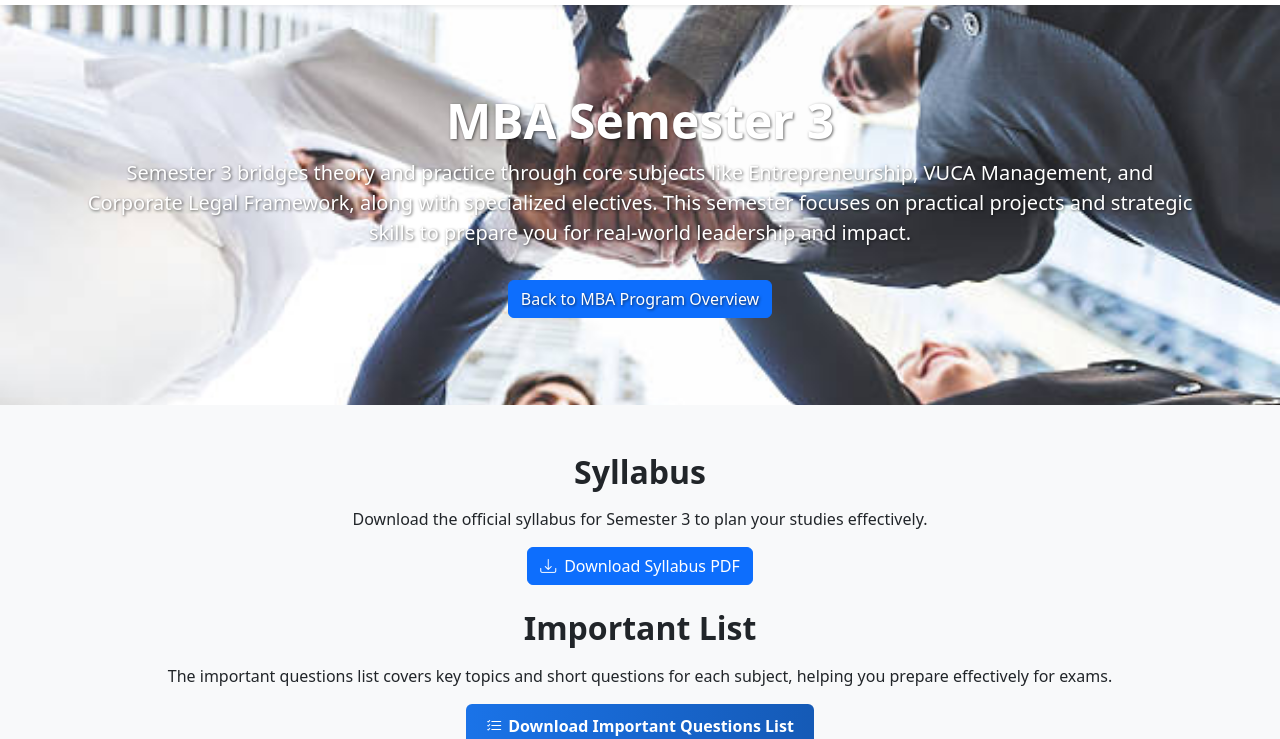
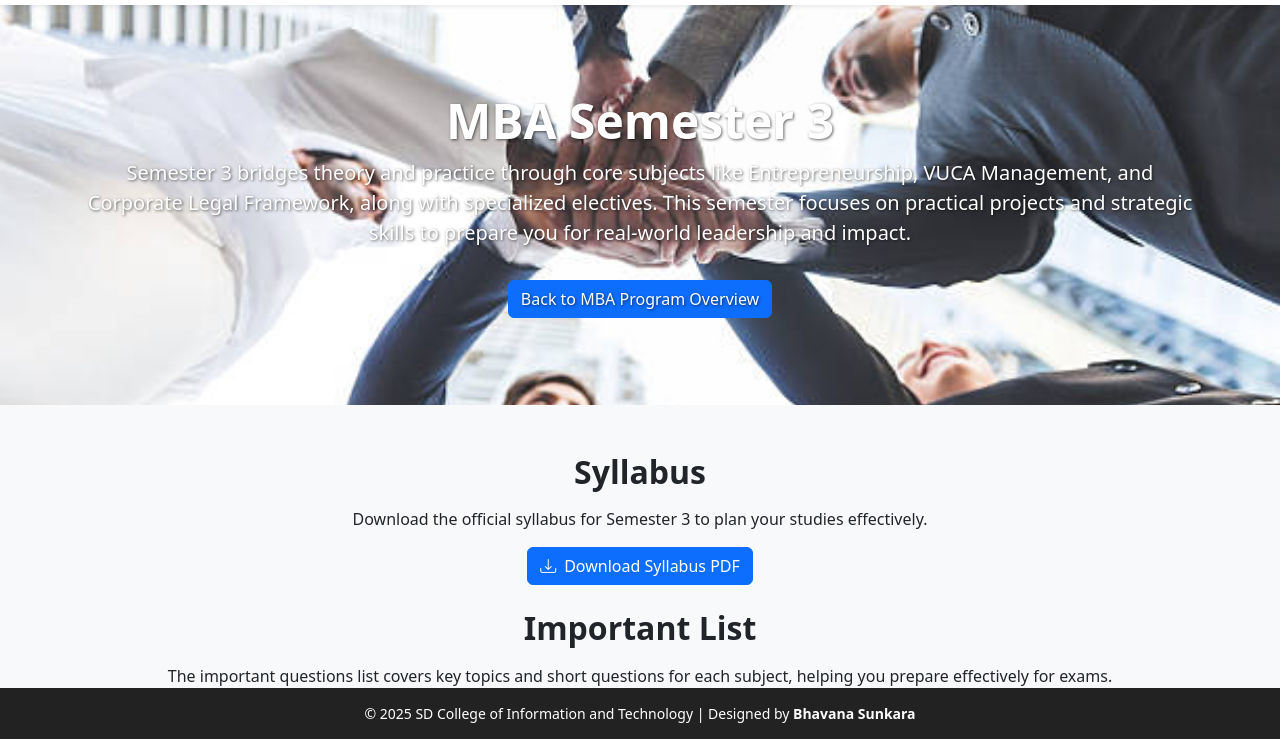
Before and after one commit to SunkaraBhavana3/mba3, a plain HTML site: page index.html in a window 1280 px wide. Shown: the part 61-800 px from the top of the page. Drawn offline with nearby package versions, Linux system fonts and the light colour scheme.

Commit message:
Update index.html

```diff
--- a/index.html
+++ b/index.html
@@ -3,6 +3,9 @@
 <head>
   <meta charset="UTF-8" />
   <meta name="viewport" content="width=device-width, initial-scale=1.0" />
+  <meta name="description" content="Official website of SD College of Information and Technology, providing information on courses, admissions, faculty, and student resources.">
+<meta name="keywords" content="Bhavana, Homepage, sd college of information, MBA 3 sem study material,MBA 3sem important list, AKNU mba 3 sem study material, AKNU mba 3 sem imp list,  AKNU, sd college">
+<meta name="author" content="Sunkara Bhavana">
   <title>MBA Semester 3</title>
   <link href="https://cdn.jsdelivr.net/npm/bootstrap@5.3.3/dist/css/bootstrap.min.css" rel="stylesheet" />
   <link href="https://cdn.jsdelivr.net/npm/bootstrap-icons/font/bootstrap-icons.css" rel="stylesheet" />
@@ -340,7 +343,9 @@
       <a href="#" class="text-dark"><i class="bi bi-linkedin"></i></a>
     </div>
   </footer>
-
+<footer style="position: fixed; bottom: 0; left: 0; width: 100%; background-color: #222; color: white; padding: 15px 0; text-align: center; font-size: 14px; z-index: 100;">
+  © 2025 SD College of Information and Technology | Designed by <strong>Bhavana Sunkara</strong>
+</footer>
   <script src="https://cdn.jsdelivr.net/npm/bootstrap@5.3.3/dist/js/bootstrap.bundle.min.js"></script>
 </body>
 </html>
```
